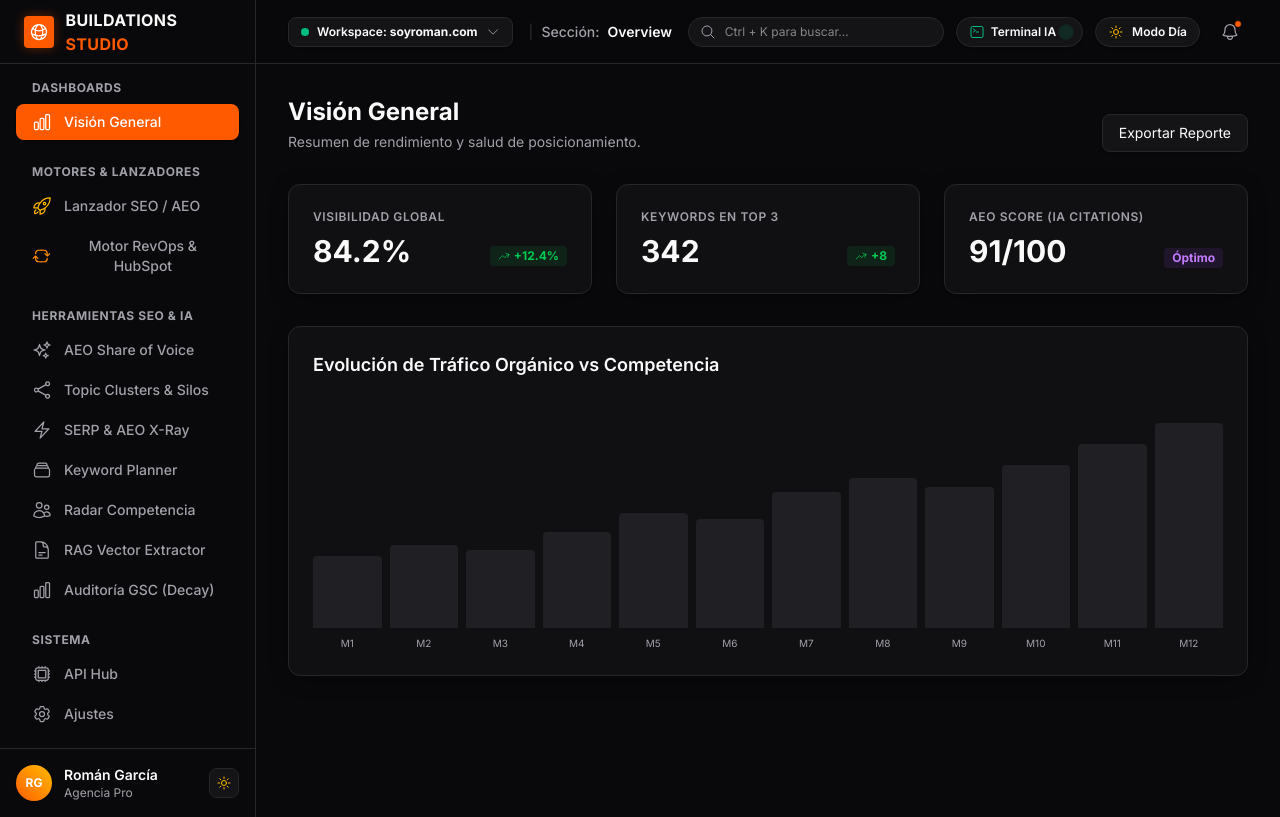
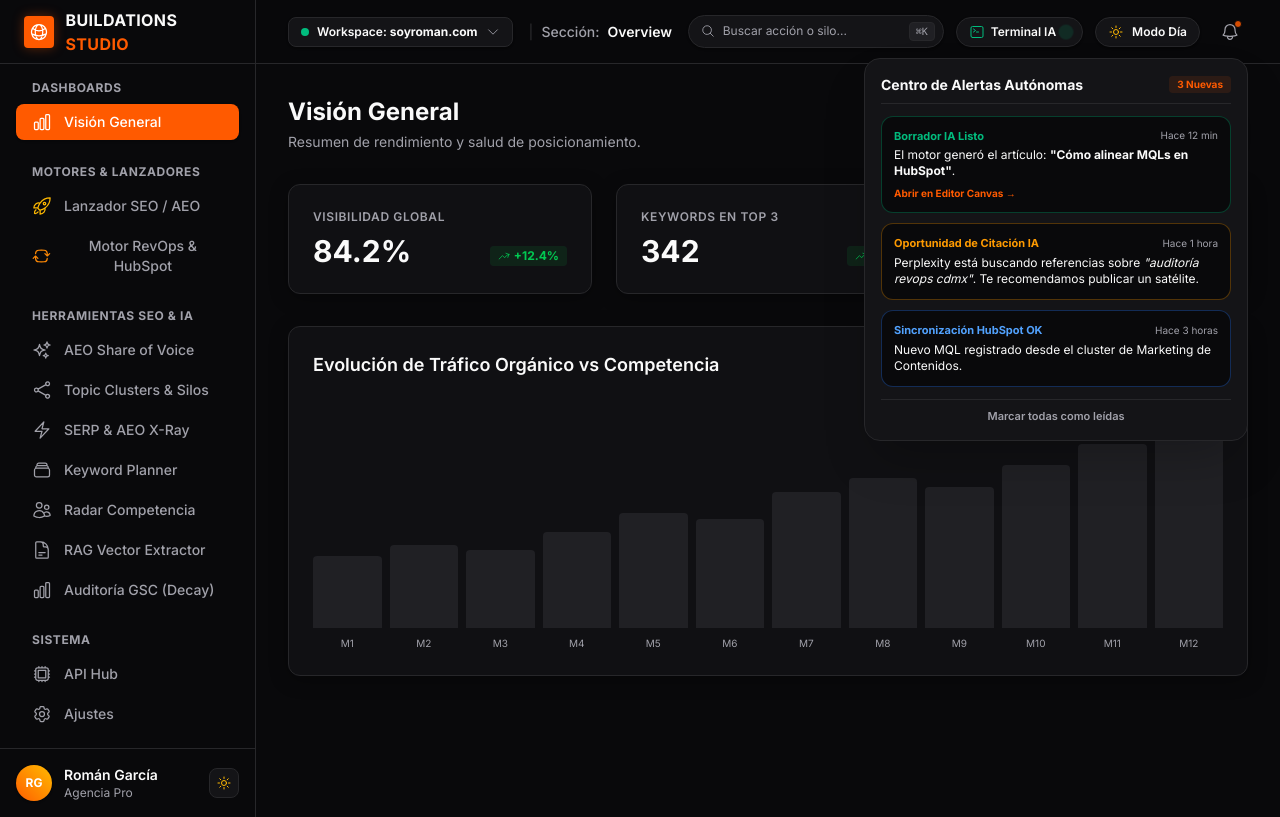
Before and after one commit to romangsweb/Consenso, a Next.js app: page / in a window 1280 px wide. Both pictures are taken after a click on the button 1230 px from the left and 31 px from the top of the page. Built offline with nearby package versions, Linux system fonts and the light colour scheme.

Commit message:
feat(ui): command palette, notification center and styling polish

```diff
--- a/src/app/page.tsx
+++ b/src/app/page.tsx
@@ -37,12 +37,31 @@ export default function DashboardMockup() {
   const [isTerminalOpen, setIsTerminalOpen] = useState(false);
   const [isCanvasModalOpen, setIsCanvasModalOpen] = useState(false);
   const [selectedArticleTitle, setSelectedArticleTitle] = useState('Cómo alinear Marketing y Ventas en HubSpot para reducir el ciclo de cierre');
+  const [isCommandPaletteOpen, setIsCommandPaletteOpen] = useState(false);
+  const [isNotificationsOpen, setIsNotificationsOpen] = useState(false);
+  const [searchQuery, setSearchQuery] = useState('');
 
   useEffect(() => {
     const savedTheme = localStorage.getItem('mkt_theme') as 'dark' | 'light' | null;
     if (savedTheme) {
       setTheme(savedTheme);
     }
+
+    const handleKeyDown = (e: KeyboardEvent) => {
+      if ((e.metaKey || e.ctrlKey) && e.key === 'k') {
+        e.preventDefault();
+        setIsCommandPaletteOpen(prev => !prev);
+      }
+      if (e.key === 'Escape') {
+        setIsCommandPaletteOpen(false);
+        setIsCanvasModalOpen(false);
+        setIsNotificationsOpen(false);
+        setIsWorkspaceDropdownOpen(false);
+      }
+    };
+
+    window.addEventListener('keydown', handleKeyDown);
+    return () => window.removeEventListener('keydown', handleKeyDown);
   }, []);
 
   const toggleTheme = () => {
@@ -253,14 +272,16 @@ export default function DashboardMockup() {
           </div>
 
           <div className="flex items-center space-x-3">
-            <div className="relative hidden md:block">
-              <MagnifyingGlassIcon className="w-4 h-4 text-[var(--muted-foreground)] absolute left-3 top-1/2 -translate-y-1/2" />
-              <input
-                type="text"
-                placeholder="Ctrl + K para buscar..."
-                className="bg-[var(--card)] border border-[var(--border)] text-[var(--foreground)] rounded-full pl-9 pr-4 py-1.5 text-xs focus:outline-none focus:border-[var(--primary)] transition-colors w-52 sm:w-64"
-              />
-            </div>
+            <button
+              onClick={() => setIsCommandPaletteOpen(true)}
+              className="hidden md:flex items-center justify-between bg-[var(--card)] border border-[var(--border)] hover:border-[var(--primary)] text-[var(--muted-foreground)] hover:text-[var(--foreground)] rounded-full pl-3 pr-2 py-1.5 text-xs transition-all w-52 sm:w-64 cursor-pointer shadow-sm group"
+            >
+              <div className="flex items-center gap-2">
+                <MagnifyingGlassIcon className="w-3.5 h-3.5 text-[var(--muted-foreground)] group-hover:text-[var(--primary)]" />
+                <span>Buscar acción o silo...</span>
+              </div>
+              <kbd className="bg-[var(--muted)] text-[10px] font-mono px-1.5 py-0.5 rounded border border-[var(--border)] text-[var(--muted-foreground)]">⌘K</kbd>
+            </button>
 
             {/* Live Terminal Agent Button */}
             <button
@@ -292,10 +313,71 @@ export default function DashboardMockup() {
               )}
             </button>
 
-            <button className="relative p-2 text-[var(--muted-foreground)] hover:text-[var(--foreground)] transition-colors cursor-pointer">
-              <BellIcon className="w-5 h-5" />
-              <span className="absolute top-1.5 right-1.5 w-2 h-2 bg-[var(--primary)] rounded-full border border-[var(--background)]"></span>
-            </button>
+            {/* Notification Center Trigger */}
+            <div className="relative">
+              <button
+                onClick={() => setIsNotificationsOpen(!isNotificationsOpen)}
+                className="relative p-2 text-[var(--muted-foreground)] hover:text-[var(--foreground)] hover:bg-[var(--muted)] rounded-lg transition-colors cursor-pointer"
+                title="Notificaciones y Alertas Autónomas"
+              >
+                <BellIcon className="w-5 h-5" />
+                <span className="absolute top-1.5 right-1.5 w-2 h-2 bg-[var(--primary)] rounded-full border border-[var(--background)] animate-pulse"></span>
+              </button>
+
+              {/* Notification Center Dropdown */}
+              {isNotificationsOpen && (
+                <div className="absolute right-0 mt-2 w-80 sm:w-96 rounded-2xl bg-[var(--card)] border border-[var(--border)] shadow-2xl p-4 z-50 animate-fade-in text-xs space-y-3">
+                  <div className="flex justify-between items-center border-b border-[var(--border)] pb-2">
+                    <span className="font-bold text-sm">Centro de Alertas Autónomas</span>
+                    <span className="text-[10px] bg-[var(--primary)]/10 text-[var(--primary)] px-2 py-0.5 rounded font-bold">3 Nuevas</span>
+                  </div>
+
+                  <div className="space-y-2.5 max-h-72 overflow-y-auto">
+                    <div className="p-3 rounded-xl bg-[var(--background)] border border-emerald-500/30 space-y-1">
+                      <div className="flex justify-between items-center">
+                        <span className="font-bold text-emerald-500 text-[11px]">Borrador IA Listo</span>
+                        <span className="text-[10px] text-[var(--muted-foreground)]">Hace 12 min</span>
+                      </div>
+                      <p className="text-[var(--foreground)]">El motor generó el artículo: <strong>"Cómo alinear MQLs en HubSpot"</strong>.</p>
+                      <button
+                        onClick={() => {
+                          setIsNotificationsOpen(false);
+                          setIsCanvasModalOpen(true);
+                        }}
+                        className="text-[10px] font-bold text-[var(--primary)] hover:underline pt-1 block"
+                      >
+                        Abrir en Editor Canvas →
+                      </button>
+                    </div>
+
+                    <div className="p-3 rounded-xl bg-[var(--background)] border border-amber-500/30 space-y-1">
+                      <div className="flex justify-between items-center">
+                        <span className="font-bold text-amber-500 text-[11px]">Oportunidad de Citación IA</span>
+                        <span className="text-[10px] text-[var(--muted-foreground)]">Hace 1 hora</span>
+                      </div>
+                      <p className="text-[var(--foreground)]">Perplexity está buscando referencias sobre <em>"auditoría revops cdmx"</em>. Te recomendamos publicar un satélite.</p>
+                    </div>
+
+                    <div className="p-3 rounded-xl bg-[var(--background)] border border-blue-500/30 space-y-1">
+                      <div className="flex justify-between items-center">
+                        <span className="font-bold text-blue-400 text-[11px]">Sincronización HubSpot OK</span>
+                        <span className="text-[10px] text-[var(--muted-foreground)]">Hace 3 horas</span>
+                      </div>
+                      <p className="text-[var(--foreground)]">Nuevo MQL registrado desde el cluster de Marketing de Contenidos.</p>
+                    </div>
+                  </div>
+
+                  <div className="pt-2 border-t border-[var(--border)] text-center">
+                    <button
+                      onClick={() => setIsNotificationsOpen(false)}
+                      className="text-[11px] font-semibold text-[var(--muted-foreground)] hover:text-[var(--foreground)]"
+                    >
+                      Marcar todas como leídas
+                    </button>
+                  </div>
+                </div>
+              )}
+            </div>
           </div>
         </header>
 
@@ -1969,31 +2051,66 @@ export default function DashboardMockup() {
         </div>
       )}
 
-      {/* DRAWER 2: TERMINAL DE AGENTES AUTÓNOMOS EN TIEMPO REAL */}
-      {isTerminalOpen && (
-        <div className="fixed bottom-0 left-0 right-0 z-40 bg-slate-950 text-emerald-400 border-t-2 border-emerald-500/50 shadow-2xl animate-fade-in font-mono text-xs max-h-72 flex flex-col">
-          <div className="px-6 py-2.5 bg-slate-900 border-b border-slate-800 flex justify-between items-center text-slate-300">
-            <div className="flex items-center gap-2">
-              <CommandLineIcon className="w-4 h-4 text-emerald-400" />
-              <span className="font-bold text-xs text-white">Terminal de Ejecución de Agentes • Buildations Engine v2.4</span>
-              <span className="w-2 h-2 rounded-full bg-emerald-500 animate-ping ml-2"></span>
+      {/* MODAL 3: COMMAND PALETTE GLOBAL (CMD + K) */}
+      {isCommandPaletteOpen && (
+        <div className="fixed inset-0 z-50 flex items-start justify-center pt-20 p-4 bg-black/75 backdrop-blur-md animate-fade-in">
+          <div className="bg-[var(--card)] border border-[var(--border)] rounded-2xl w-full max-w-xl shadow-2xl overflow-hidden">
+            <div className="p-4 border-b border-[var(--border)] flex items-center gap-3 bg-[var(--background)]">
+              <MagnifyingGlassIcon className="w-5 h-5 text-[var(--primary)]" />
+              <input
+                type="text"
+                value={searchQuery}
+                onChange={(e) => setSearchQuery(e.target.value)}
+                placeholder="Escribe un comando o busca una herramienta (ej. 'lanzador', 'hubspot', 'palabras')..."
+                className="flex-1 bg-transparent text-sm text-[var(--foreground)] placeholder-[var(--muted-foreground)] focus:outline-none"
+                autoFocus
+              />
+              <kbd className="bg-[var(--muted)] text-[10px] font-mono px-2 py-1 rounded border border-[var(--border)] text-[var(--muted-foreground)]">ESC</kbd>
             </div>
-            <button
-              onClick={() => setIsTerminalOpen(false)}
-              className="text-slate-400 hover:text-white transition-colors cursor-pointer"
-            >
-              <XMarkIcon className="w-4 h-4" />
-            </button>
-          </div>
-
-          <div className="p-4 overflow-y-auto space-y-1.5 flex-1 bg-black/90">
-            <p className="text-slate-500">[11:04:12] [SYSTEM] Buildations Engine inicializado en modo background daemon...</p>
-            <p className="text-slate-400">[11:04:18] [WORKER-AI] Conexión establecida con Cloudflare Llama 3.1 8B Instruct (Latency: 184ms)</p>
-            <p className="text-emerald-400">[11:05:02] [MONITOR] Rastreando SERP para keyword: "alinear marketing y ventas hubspot" (10 competidores analizados)</p>
-            <p className="text-emerald-400">[11:05:33] [AEO-ANALYST] Detectada oportunidad de Direct Answer: "diferencia entre MQL y SQL en HubSpot"</p>
-            <p className="text-yellow-400">[11:06:14] [WRITER-AGENT] Redactando borrador #ART-892 (Longitud generada: 2,240 palabras, 4 tablas, 3 FAQ schemas)</p>
-            <p className="text-cyan-400">[11:07:05] [HUBSPOT-LINK] Mapeando propiedades de atribución a portal #24981290... OK</p>
-            <p className="text-emerald-300 font-bold">[11:08:40] [STATUS] Borrador listo en cola de aprobación. Esperando confirmación de usuario en Live Canvas.</p>
+
+            <div className="p-2 max-h-80 overflow-y-auto space-y-1 text-xs">
+              <p className="px-3 py-1.5 text-[10px] font-bold uppercase text-[var(--muted-foreground)] tracking-wider">Acciones Rápidas</p>
+
+              {[
+                { name: "Ir al Lanzador & Configurador SEO/AEO", tab: "engineLauncher", icon: "🚀", desc: "Configura el agente generativo para tu web" },
+                { name: "Ver Motor RevOps & Conexión HubSpot", tab: "revopsHubspot", icon: "🔄", desc: "Atribución de ingresos y deals cerrados" },
+                { name: "Consultar AEO / GEO Share of Voice", tab: "aiShareOfVoice", icon: "✨", desc: "Monitorea citaciones en ChatGPT y Perplexity" },
+                { name: "Abrir Editor Canvas de Artículos", action: "canvas", icon: "📝", desc: "Previsualiza y aprueba borradores antes de publicar" },
+                { name: "Abrir Terminal de Agentes Autónomos", action: "terminal", icon: "💻", desc: "Logs en vivo del motor de IA en segundo plano" },
+                { name: "Explorar Topic Clusters & Silos", tab: "clusterMap", icon: "🕸️", desc: "Diseña la arquitectura semántica del sitio" },
+                { name: "Inspeccionar SERP & AEO X-Ray", tab: "serpxray", icon: "⚡", desc: "Analiza el Top 10 de Google con Llama 3.1" },
+                { name: "Alternar Modo Día / Modo Noche", action: "theme", icon: "🌓", desc: "Cambia el tema de color del estudio" },
+              ]
+                .filter(item => !searchQuery || item.name.toLowerCase().includes(searchQuery.toLowerCase()) || item.desc.toLowerCase().includes(searchQuery.toLowerCase()))
+                .map((item, i) => (
+                  <button
+                    key={i}
+                    onClick={() => {
+                      if (item.tab) setActiveTab(item.tab);
+                      if (item.action === 'canvas') setIsCanvasModalOpen(true);
+                      if (item.action === 'terminal') setIsTerminalOpen(true);
+                      if (item.action === 'theme') toggleTheme();
+                      setIsCommandPaletteOpen(false);
+                      setSearchQuery('');
+                    }}
+                    className="w-full p-2.5 rounded-xl hover:bg-[var(--muted)] flex items-center justify-between transition-colors text-left group cursor-pointer"
+                  >
+                    <div className="flex items-center gap-3">
+                      <span className="text-base">{item.icon}</span>
+                      <div>
+                        <p className="font-bold text-[var(--foreground)] group-hover:text-[var(--primary)] transition-colors">{item.name}</p>
+                        <p className="text-[11px] text-[var(--muted-foreground)]">{item.desc}</p>
+                      </div>
+                    </div>
+                    <span className="text-[10px] text-[var(--muted-foreground)] group-hover:text-[var(--foreground)]">Seleccionar ↵</span>
+                  </button>
+                ))}
+            </div>
+
+            <div className="p-3 bg-[var(--background)] border-t border-[var(--border)] flex justify-between items-center text-[10px] text-[var(--muted-foreground)]">
+              <span>Usa <strong>↑ ↓</strong> para navegar y <strong>Enter</strong> para ejecutar</span>
+              <span>Buildations Studio OS</span>
+            </div>
           </div>
         </div>
       )}
```
